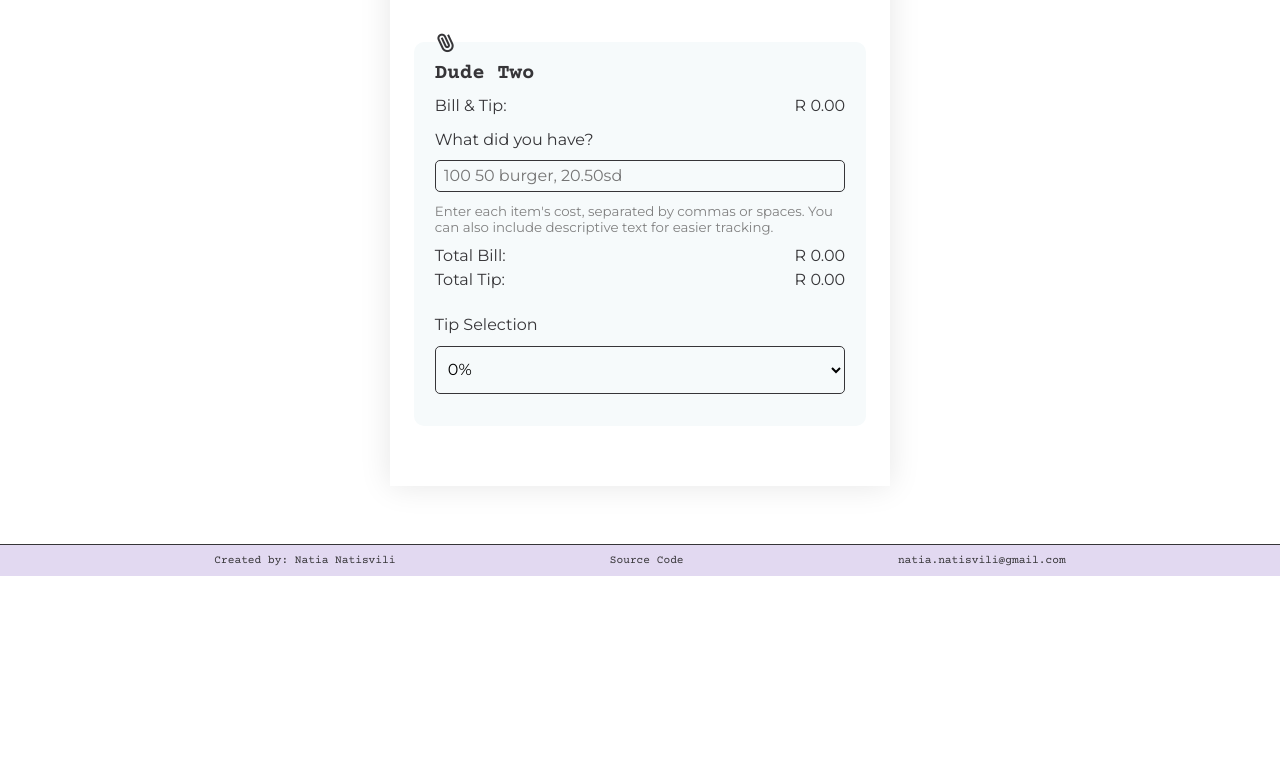
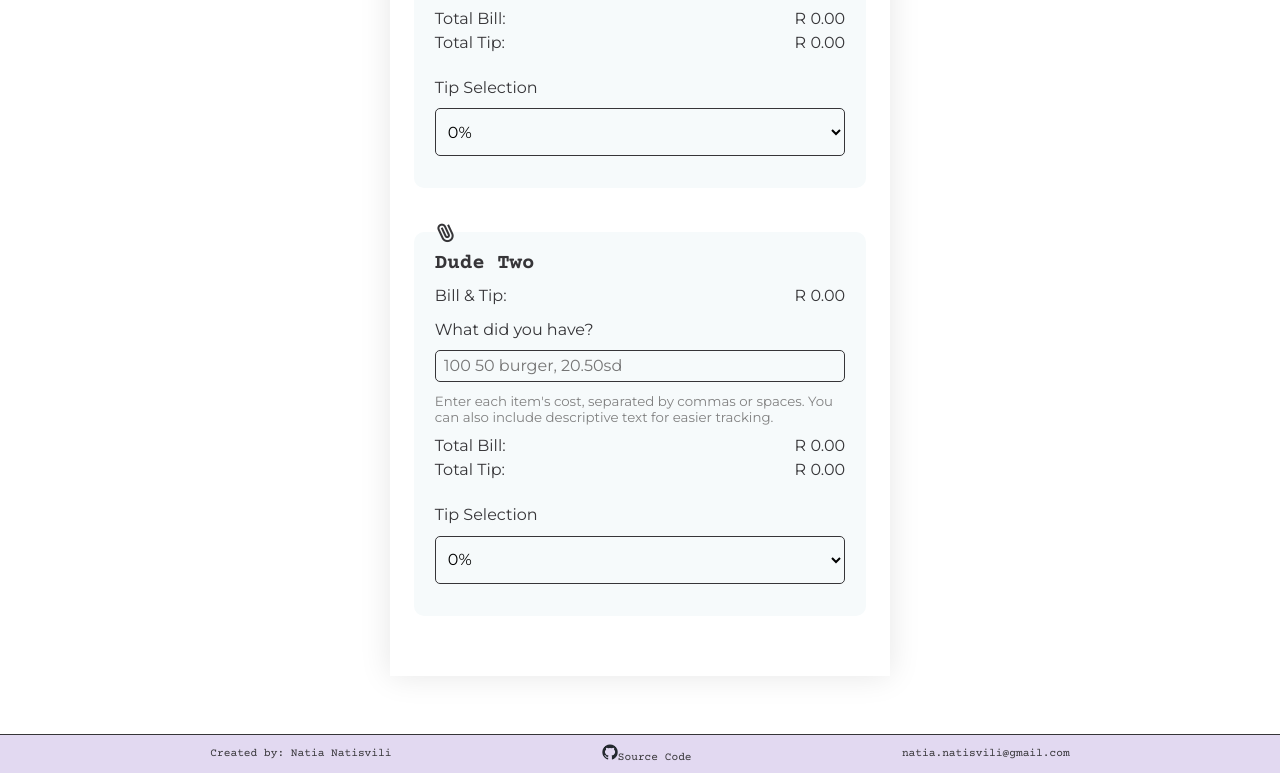
Before and after one commit to Natia-bit/split-n-tip, a React (Create React App) app: page / in a window 1280 px wide. Shown: the part 500-1273 px from the top of the page. Before the commit the page ends 1076 px from the top, so only its background shows below. Built offline with nearby package versions, Linux system fonts and the light colour scheme.

Commit message:
fixed slip positioning

```diff
--- a/src/App.js
+++ b/src/App.js
@@ -268,6 +268,7 @@ function MyFooter() {
           target="_blank"
           rel="noopener noreferrer"
         >
+          <img src="/github-mark.png" alt="GitHub" width="16" height="16" />
           Source Code
         </a>
       </div>
--- a/src/index.css
+++ b/src/index.css
@@ -76,6 +76,7 @@ label {
   margin: 20px 0;
   padding: 1.5em;
   box-sizing: border-box;
+  margin-top: 210px;
 
   display: flex;
   flex-direction: column;
```
Also changed, not shown: public/github-mark.png (added).
